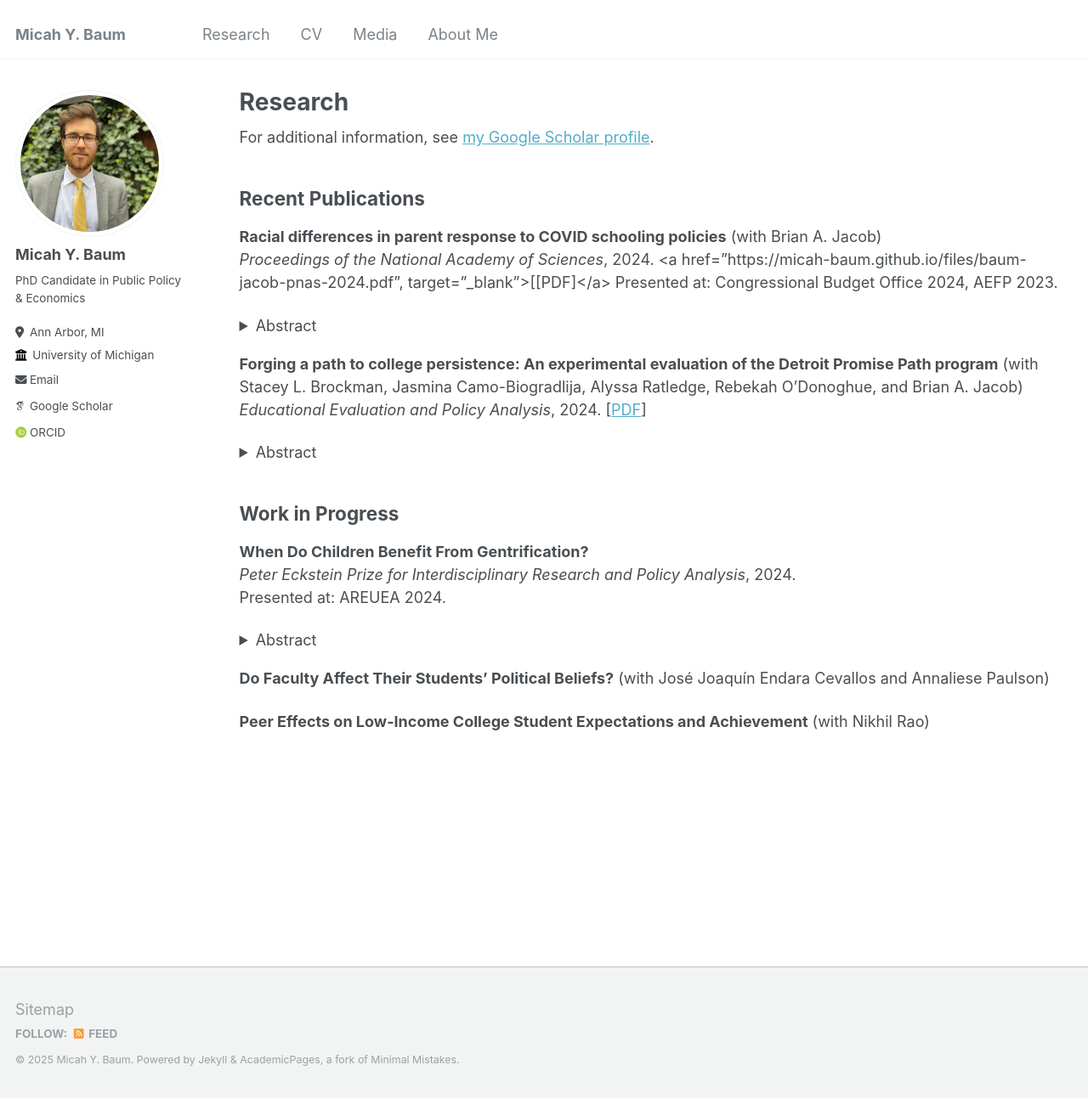
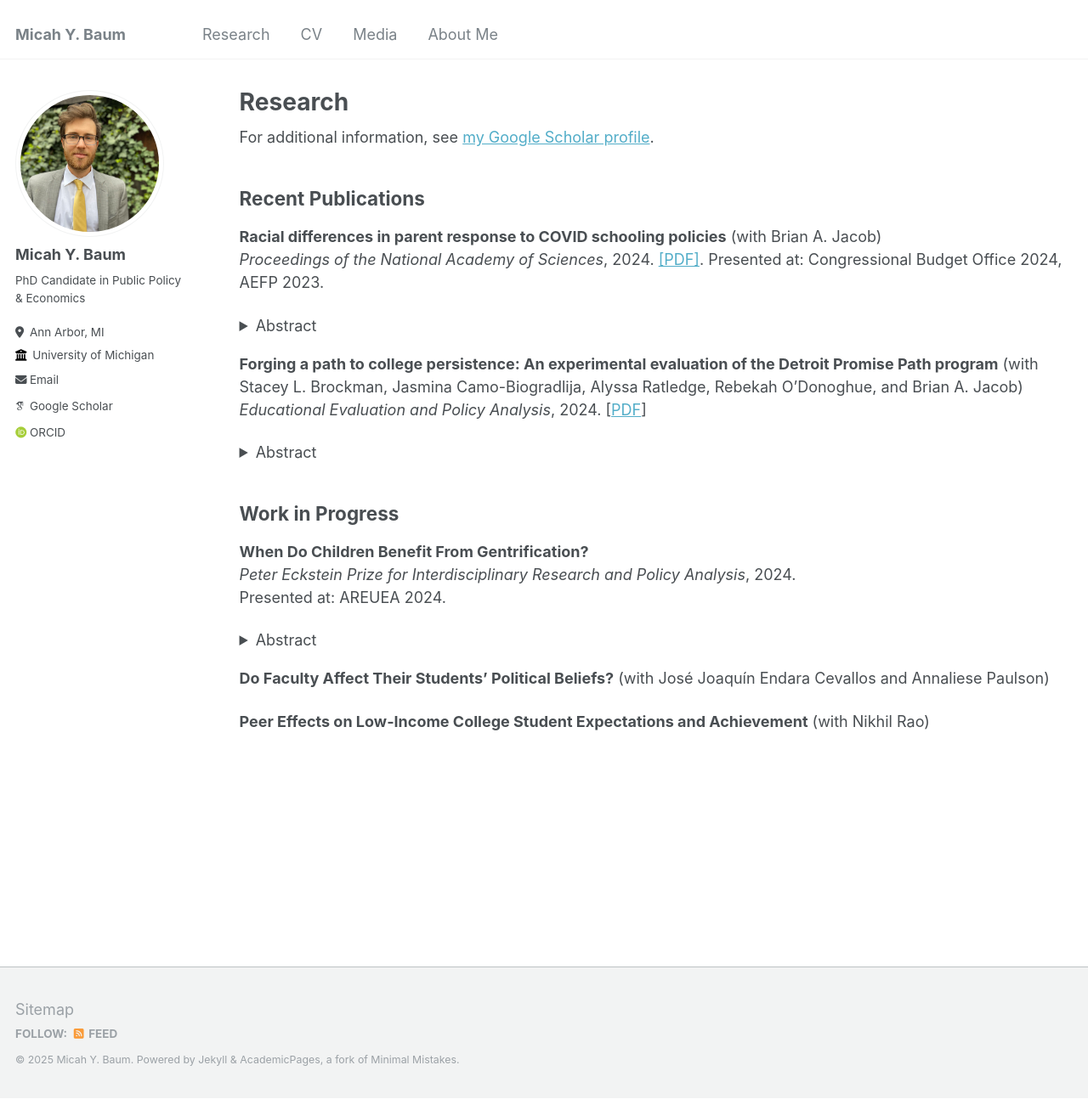
Before and after one commit to micah-baum/micah-baum.github.io, a Jekyll site: the page built from _pages/research.md, in a window 1280 px wide and 1294 px high. Shown: the whole window at 85% size. Built offline with Jekyll 4.4.1, drawn with Linux system fonts in a browser that asks for light colours; some web fonts are replaced.

Commit message:
Update research.md

```diff
--- a/_pages/research.md
+++ b/_pages/research.md
@@ -13,7 +13,7 @@ author_profile: true
 
 ## Recent Publications
 **Racial differences in parent response to COVID schooling policies** (with Brian A. Jacob) <br>
-_Proceedings of the National Academy of Sciences_, 2024.  <a href="https://micah-baum.github.io/files/baum-jacob-pnas-2024.pdf", target="_blank">[[PDF\]</a>
+_Proceedings of the National Academy of Sciences_, 2024. <a href="https://micah-baum.github.io/files/baum-jacob-pnas-2024.pdf" target="_blank">\[PDF\]</a>.
 Presented at: Congressional Budget Office 2024, AEFP 2023.
 <details> <summary>Abstract</summary>
 This paper examines whether school COVID-19 policies influenced enrollment differently by student age and race/ethnicity. Unlike much prior research, we i) analyze enrollments for virtually the entire U.S. public school population for both the 2020–2021 and 2021–2022 school years, ii) compare enrollment trends within districts in order to isolate subgroup heterogeneity from district characteristics, and iii) account for district selection into preferred learning modes. Analyzing data on over 9,000 districts that serve more than 90% of public school students in the United States, we find enrollment responses to COVID policies differed notably. We find that White enrollments declined more than Black, Hispanic, and Asian enrollments in districts that started the 2020–2021 school year virtually, but in districts that started in-person the reverse was true: Non-White enrollments declined more than White enrollments. Moreover, Black, Hispanic, and Asian families responded more than White families to higher COVID-19 death rates in the months preceding the start of the 2021 school year. In 2021–2022, enrollment differences by the previous year’s learning mode persisted. Racial/ethnic differences did not vary by whether the district required masking in classrooms. These findings are consistent with the greater risk faced by communities of color during the pandemic and demonstrate an additional source of disparate impact from COVID policies.
```
